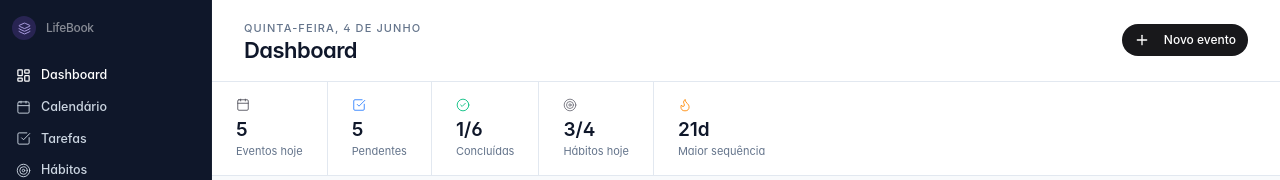
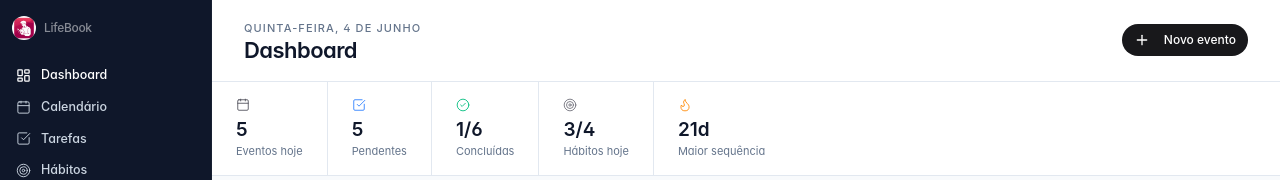
Before and after one commit to Hyrumkaznok/life-planner, a Next.js app: page / in a window 1280 px wide. Shown: the top 180 px of the page. Built offline with nearby package versions, Linux system fonts and the light colour scheme.

Commit message:
feat: usa imagem do LifeBook no sidebar e tela de login

```diff
--- a/src/app/(auth)/layout.tsx
+++ b/src/app/(auth)/layout.tsx
@@ -1,13 +1,10 @@
 import Link from 'next/link';
-import { Layers } from 'lucide-react';
 
 export default function AuthLayout({ children }: { children: React.ReactNode }) {
   return (
     <div className="auth-bg min-h-screen flex flex-col items-center justify-center px-4 py-12">
       <Link href="/login" className="flex items-center gap-2.5 mb-8 group">
-        <div className="w-9 h-9 rounded-xl bg-[var(--foreground)] flex items-center justify-center shadow-sm">
-          <Layers size={16} className="text-[var(--background)]" strokeWidth={1.5} />
-        </div>
+        <img src="/icon.png" alt="LifeBook" className="w-9 h-9 rounded-xl object-cover shadow-sm" />
         <span className="text-[var(--foreground)] font-semibold text-lg tracking-tight">
           LifeBook
         </span>
--- a/src/components/layout/Sidebar.tsx
+++ b/src/components/layout/Sidebar.tsx
@@ -4,7 +4,7 @@ import Link from "next/link";
 import { usePathname } from "next/navigation";
 import {
   LayoutDashboard, Calendar, CheckSquare,
-  Target, BarChart3, Settings, Layers, LogOut,
+  Target, BarChart3, Settings, LogOut,
 } from "lucide-react";
 import { cn } from "@/lib/utils";
 import { useAppStore } from "@/lib/store";
@@ -41,10 +41,8 @@ export function Sidebar() {
     <aside className="hidden md:flex w-[52px] md:w-[212px] flex-col shrink-0 bg-[var(--sidebar-bg)] border-r border-white/[0.04]">
 
       {/* Logo */}
-      <div className="flex items-center gap-2.5 px-3 py-4 shrink-0">
-        <div className="w-6 h-6 rounded-md bg-[rgba(139,92,246,0.2)] flex items-center justify-center shrink-0">
-          <Layers size={13} className="text-[#C4B5FD]" strokeWidth={1.5} />
-        </div>
+      <div className="flex items-center gap-2 px-3 py-4 shrink-0">
+        <img src="/icon.png" alt="LifeBook" className="w-6 h-6 rounded-md shrink-0 object-cover" />
         <span className="hidden md:block text-[12px] font-medium text-white/50 tracking-tight">
           LifeBook
         </span>
```
Also changed, not shown: public/icon.png (added).
